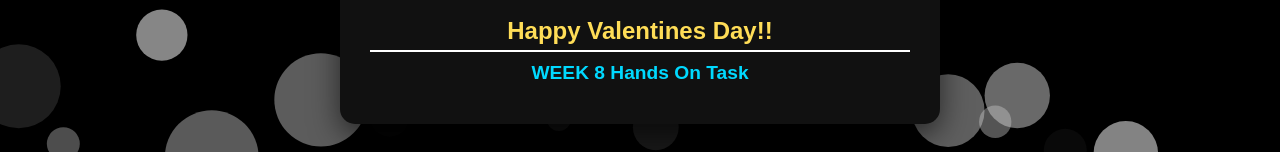
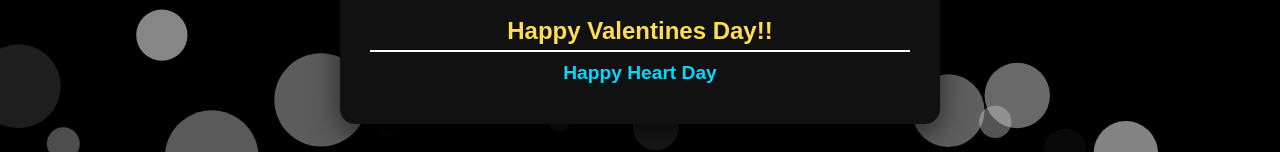
Before and after one commit to cyxkira29/cyxkira29.github.io, a plain HTML site: page index.html in a window 1280 px wide. Shown: the part 607-759 px from the top of the page. Drawn offline with Linux system fonts and the light colour scheme.

Commit message:
Update index.html

```diff
--- a/index.html
+++ b/index.html
@@ -54,7 +54,7 @@
         <section>
             <h2>Happy Valentines Day!!</h2>
             <ol>
-                <li><a href="/CyValentinesDay/letter/index.html">WEEK 8 Hands On Task</a></li>
+                <li><a href="/CyValentinesDay/letter/index.html">Happy Heart Day</a></li>
             </ol>
         </section>
     </div>
```
